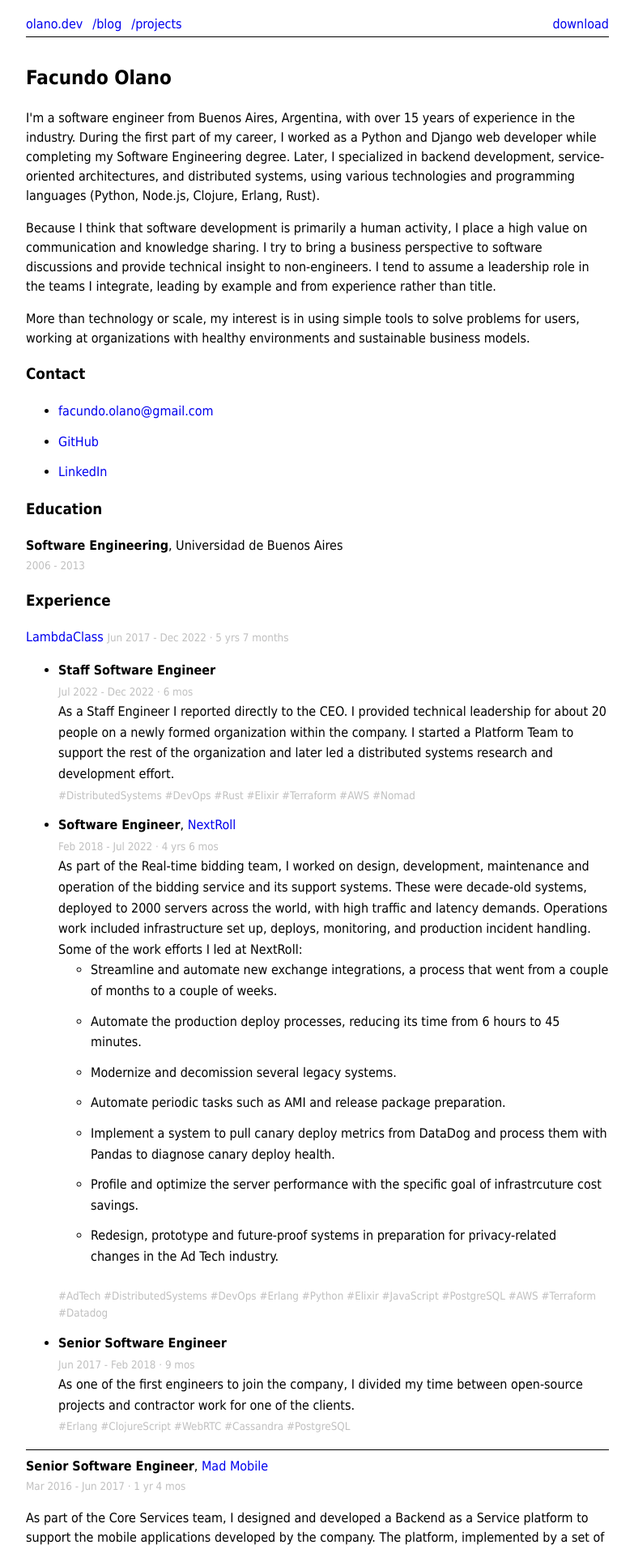
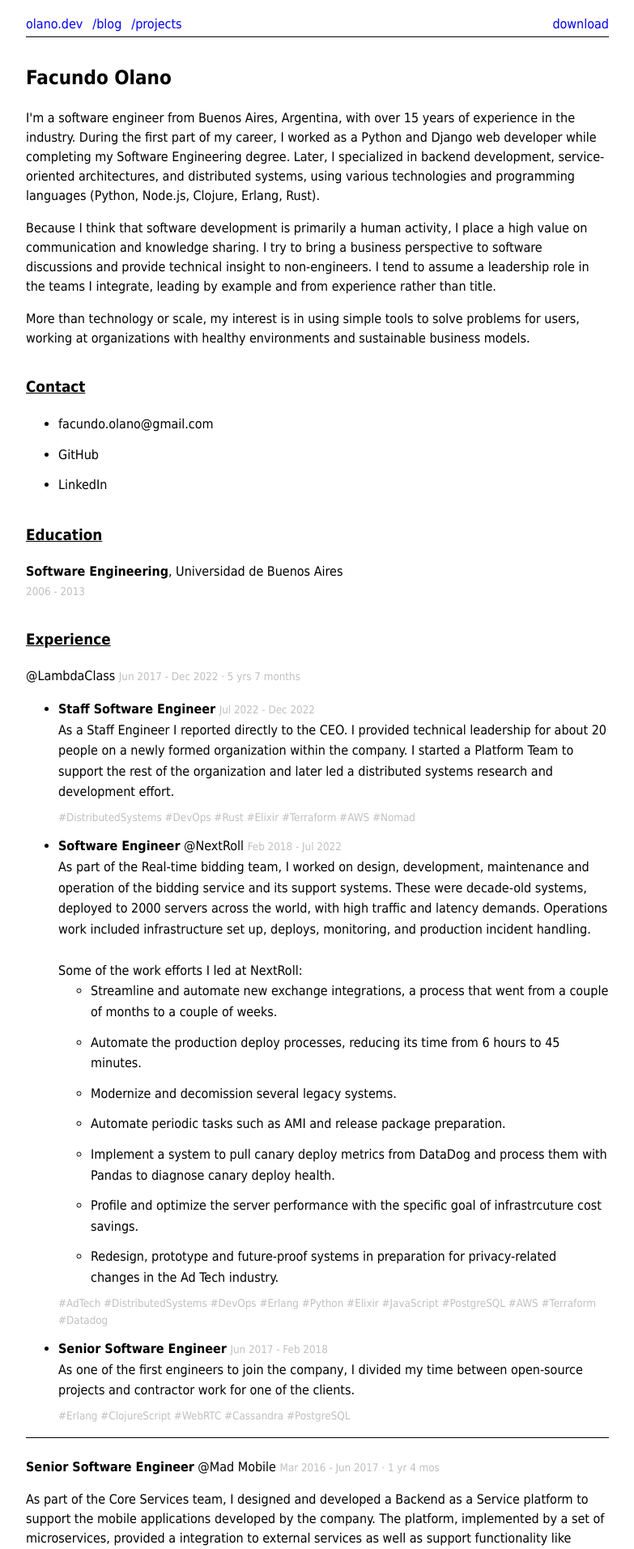
Before and after one commit to facundoolano/olano.dev, a Jekyll site: the page built from resume.html, in a window 1280 px wide. Shown: the top 1913 px of the page at 81% size, without its empty margins (248-1031 px from the left). Built offline with Jekyll 4.4.1, drawn with Linux system fonts in a browser that asks for light colours; some of the changed text lies outside the part shown.

Commit message:
style tweaks

```diff
--- a/_data/work.yml
+++ b/_data/work.yml
@@ -2,21 +2,21 @@
   org: '<a href="https://lambdaclass.com/">LambdaClass</a>'
   positions:
     - title: Staff Software Engineer
-      date: Jul 2022 - Dec 2022 · 6 mos
+      date: Jul 2022 - Dec 2022
       tech: Distributed Systems, DevOps, Rust, Elixir, Terraform, AWS, Nomad
       description: >
         As a Staff Engineer I reported directly to the CEO. I provided technical leadership for about 20 people on a newly formed organization within the company.
         I started a Platform Team to support the rest of the organization and later led a distributed systems research and development effort.
     - title: Software Engineer
       org: '<a href="https://www.nextroll.com">NextRoll</a>'
-      date: Feb 2018 - Jul 2022 · 4 yrs 6 mos
+      date: Feb 2018 - Jul 2022
       tech: AdTech, Distributed Systems, DevOps, Erlang, Python, Elixir, JavaScript, PostgreSQL, AWS, Terraform, Datadog
       description: >
         As part of the Real-time bidding team, I worked on design, development, maintenance and operation of the bidding service and its support systems.
         These were decade-old systems, deployed to 2000 servers across the world, with high traffic and latency demands.
         Operations work included infrastructure set up, deploys, monitoring, and production incident handling.
 
-        Some of the work efforts I led at NextRoll:
+        <br/><br/>Some of the work efforts I led at NextRoll:
 
           <ul>
             <li> Streamline and automate new exchange integrations, a process that went from a couple of months to a couple of weeks.</li>
@@ -25,10 +25,9 @@
             <li> Automate periodic tasks such as AMI and release package preparation.</li>
             <li> Implement a system to pull canary deploy metrics from DataDog and process them with Pandas to diagnose canary deploy health.</li>
             <li> Profile and optimize the server performance with the specific goal of infrastrcuture cost savings.</li>
-            <li> Redesign, prototype and future-proof systems in preparation for privacy-related changes in the Ad Tech industry.</li>
-            </ul>
+            <li> Redesign, prototype and future-proof systems in preparation for privacy-related changes in the Ad Tech industry.</li></ul>
     - title: Senior Software Engineer
-      date: Jun 2017 - Feb 2018 · 9 mos
+      date: Jun 2017 - Feb 2018
       tech: Erlang, ClojureScript, WebRTC, Cassandra, PostgreSQL
       description: As one of the first engineers to join the company, I divided my time between open-source projects and contractor work for one of the clients.
 - date: Mar 2016 - Jun 2017 · 1 yr 4 mos
@@ -39,7 +38,7 @@
      As part of the Core Services team, I designed and developed a Backend as a Service platform to support the mobile applications developed by the company.
        The platform, implemented by a set of microservices, provided a integration to external services as well as support functionality like authentication, authorization, analytics and caching.
 
-       I led the development of some of the most complex features of the platform such as a decentralised system for environment migrations and On-Premise to Cloud communications through a cluster of Web Sockets.
+       <br/><br/>I led the development of some of the most complex features of the platform such as a decentralised system for environment migrations and On-Premise to Cloud communications through a cluster of Web Sockets.
 
 - date: Mar 2015 - Dec 2015 · 10 mos
   title: Software Engineer
@@ -50,11 +49,11 @@
   org: '<a href="https://www.globant.com/">Globant</a>'
   positions:
     - org: '<a href="https://www.nationalgeographic.com/">National Geographic</a>'
-      date: Mar 2014 - Dec 2014 · 10 mos
+      date: Mar 2014 - Dec 2014
       title: Tech Lead
       description: Technical leadership of a team dedicated to develop cross-projects RESTful services. Implementation of an API store using WSO2.
       tech: Python, Django, ElasticSearch, PostgreSQL
-    - date: May 2013 - Mar 2014 · 11 mos
+    - date: May 2013 - Mar 2014
       title: Senior Python Developer
       org: '<a href="https://www.nationalgeographic.com/">National Geographic</a>'
       description: Design and development of the backend for the National Geographic Magazine.
@@ -69,16 +68,15 @@
         <li> Reverse auctions Facebook app with real-time interface updates. Facebook credits and PayPal integration.</li>
         <li> App Store catalog. Consumption of the Apple's Enterprise Partner Feed (Tables of 60+ millons of records). Caching, database and query optimizations.</li>
         <li> Digital Contracts management web application.</li>
-        <li> Professional social network.</li>
-        </ul>
+        <li> Professional social network.</li></ul>
   tech: Python, Django, MySQL, PostgreSQL, Solr, Haystack, Celery, RabbitMQ, Apache, nginx, JQuery
 - date: Feb 2007 - Aug 2008 · 1 yr 7 mos
   org: '<a href="https://www.globant.com/">Globant</a>'
   positions:
     - title: Java Developer
-      date: Jan 2008 - Aug 2008 · 8 mos
+      date: Jan 2008 - Aug 2008
       description: Development of Enterprise applications.
       tech: Java, Hibernate, Spring, Spring MVC, Struts, MySQL
-    - date: Feb 2007 - Dec 2007 · 11 mos
+    - date: Feb 2007 - Dec 2007
       title: QA Analyst
       description: Testing of web, desktop and mobile applications. Test cases design. Load testing with JMeter.
--- a/assets/css/main.css
+++ b/assets/css/main.css
@@ -231,3 +231,21 @@ details > summary::-webkit-details-marker {
 .layout-default li p {
     margin:0 ;
 }
+
+.resume a {
+    color: unset;
+}
+
+.resume hr {
+    margin: 1rem 0 1.5rem;
+}
+
+.resume h3 {
+    text-decoration: underline;
+    padding-top: 1rem;
+}
+
+.resume .tags {
+    display: block;
+    padding-top: 0.5rem;
+}
--- a/resume.html
+++ b/resume.html
@@ -4,7 +4,7 @@
 title: Facundo Olano
 head_title: Resume
 ---
-
+<div class="resume">
 <p>
     I'm a software engineer from Buenos Aires, Argentina, with over 15 years of experience in the industry.
     During the first part of my career, I worked as a Python and Django web developer while completing my Software Engineering degree.
@@ -34,15 +34,16 @@ Because I think that software development is primarily a human activity, I place
 
   <h3> Experience</h3>
 
+
 {% for job in site.data.work %}
-{% if job.title %}<b>{{job.title}}</b>,{% endif %} {{job.org}}
-  {% unless job.positions %}<br/>{% endunless %}<small><span class="date">{{job.date}}</span></small>
+  {% if job.title %}<b>{{job.title}}</b>{% endif %} @{{job.org}}
+  <small><span class="date">{{job.date}}</span></small>
 
   <ul>
   {% for position in job.positions %}
-  <li>{%if position.title %}<b>{{position.title}}</b>{% endif %}{%if position.org%}, {{position.org}} {% endif %}
-    <br/><small><span class="date">{{position.date}}</span></small>
-    <br/>{{ position.description }}<br/>{% assign techs = position.tech | split:"," %}
+      <li>{%if position.title %}<b>{{position.title}}</b>{% endif %}{%if position.org%} @{{position.org}} {% endif %}
+    <small><span class="date">{{position.date}}</span></small>
+    <br/>{{ position.description }}{% assign techs = position.tech | split:"," %}
 
     {% if techs%}<small><span class="tags"> {% for tech in techs %}#{{tech | replace: " ", ""}} {% endfor %}</span></small>{%endif%}
   </li>
@@ -58,3 +59,4 @@ Because I think that software development is primarily a human activity, I place
 <hr/>
 {% endunless %}
 {% endfor %}
+  </div>
```
